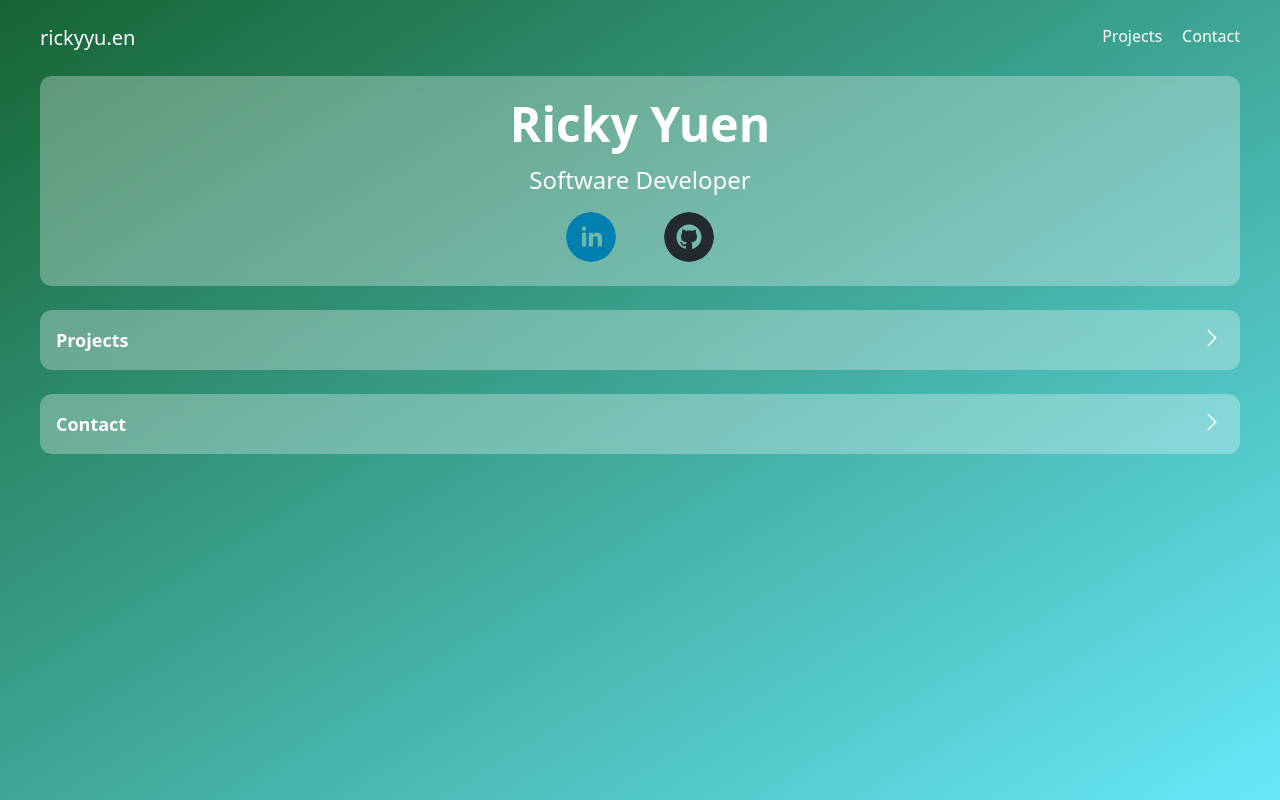
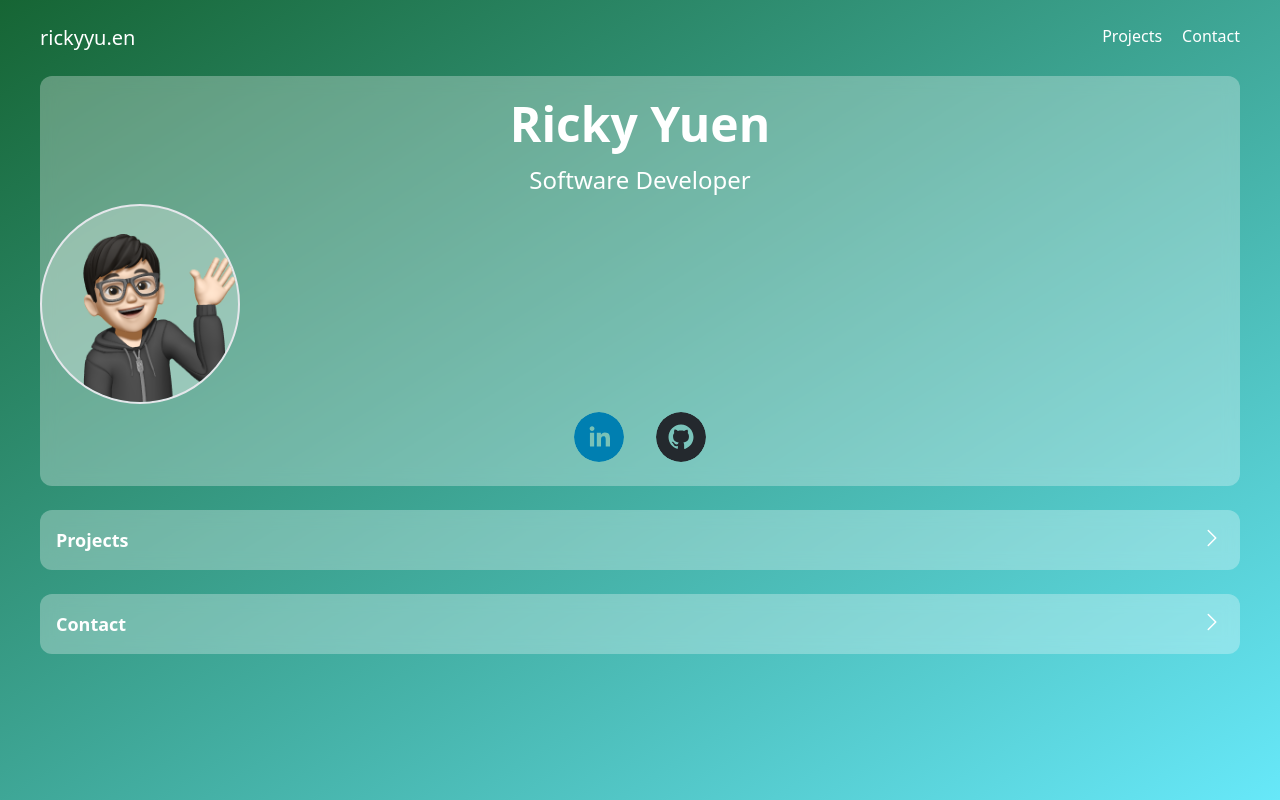
Before and after one commit to rykci/portfolio, a Next.js app: page / in a window 1280 px wide. Built offline with nearby package versions, Linux system fonts and the light colour scheme.

Commit message:
add memoji

```diff
--- a/components/ProfileCard.js
+++ b/components/ProfileCard.js
@@ -1,4 +1,5 @@
 import React from 'react'
+import Image from 'next/image'
 import Card from './Card'
 import { SocialIcon } from 'react-social-icons'
 
@@ -8,7 +9,16 @@ function ProfileCard() {
       <div className="text-center">
         <h2 className="text-5xl font-bold py-2">Ricky Yuen</h2>
         <h3 className="text-2xl py-2">Software Developer</h3>
-        <div className="flex justify-center gap-x-12 py-2">
+
+        <div className="">
+          <Image
+            className="border-2 bg-white/30 rounded-full"
+            src="/memoji.png"
+            width={200}
+            height={200}
+          />
+        </div>
+        <div className="flex justify-center gap-x-8 py-2">
           <SocialIcon
             onClick={() =>
               window.open('https://www.linkedin.com/in/yuenricky/', '_blank')
```
Also changed, not shown: public/memoji.png (added).
